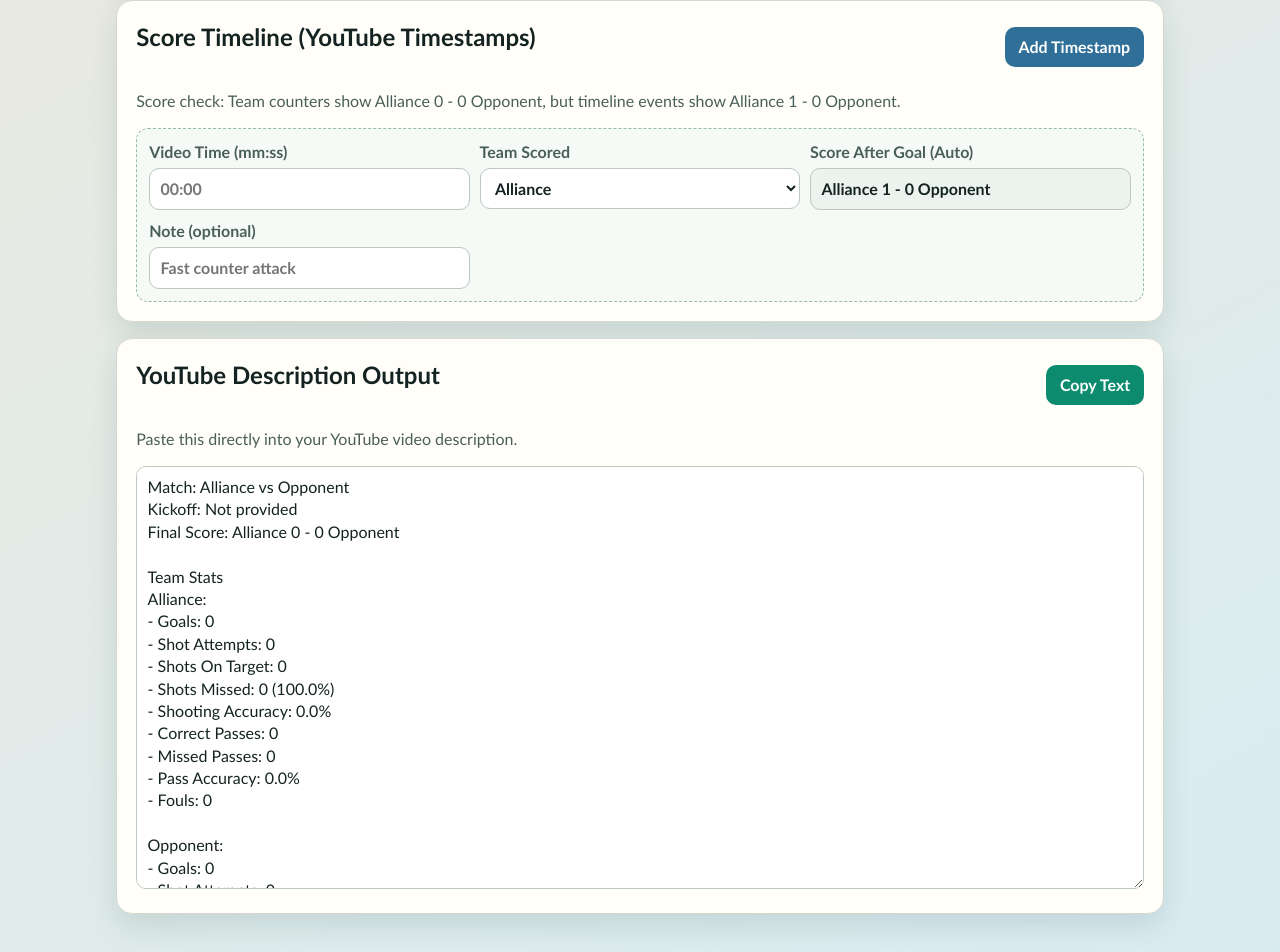
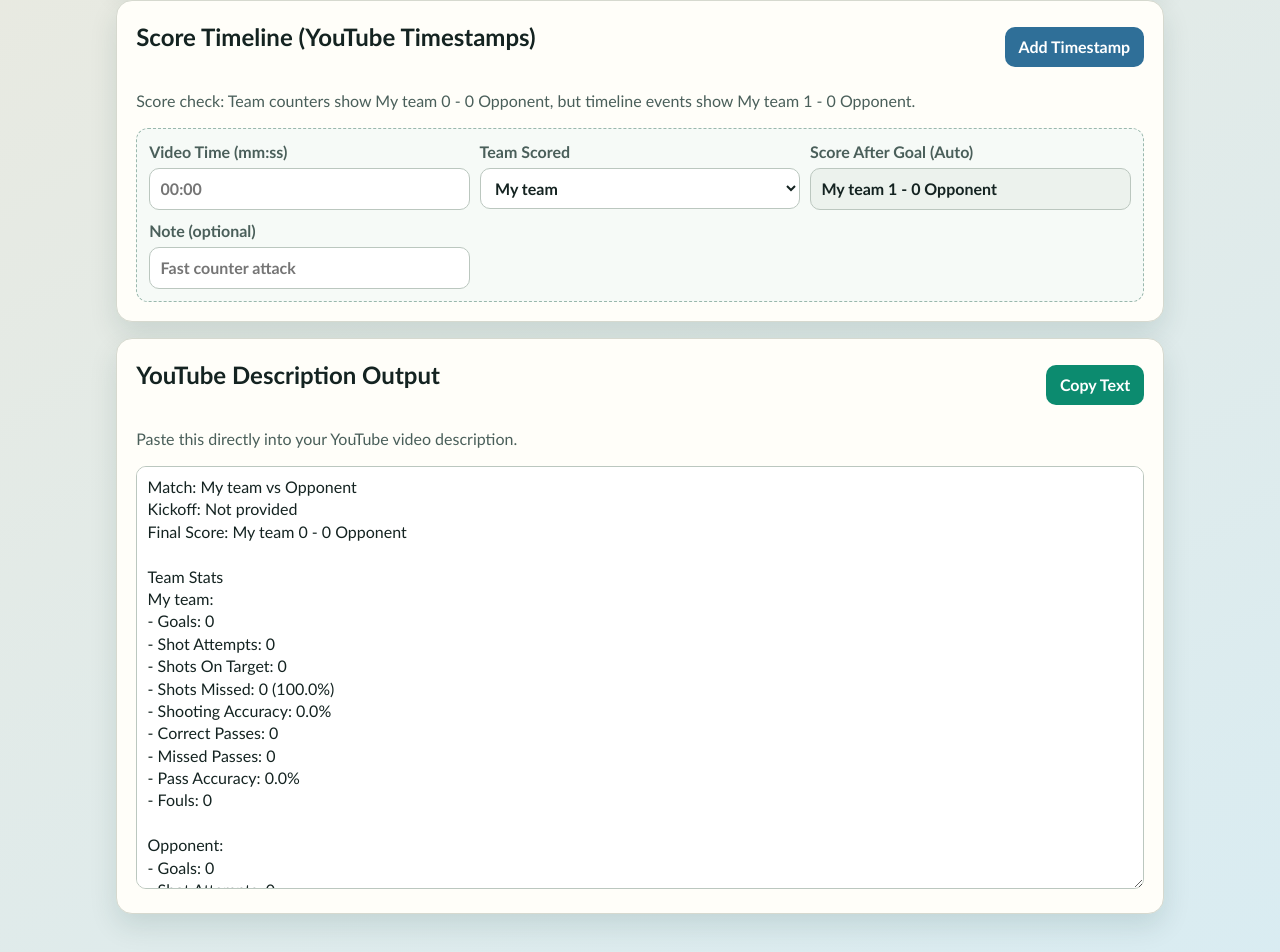
Before and after one commit to fabioeymael/Football-Score, a Vue app: page / in a window 1280 px wide. Shown: the part 1235-2187 px from the top of the page. Built offline with nearby package versions, Linux system fonts and the light colour scheme; no server answers; the database is empty.

Commit message:
refactor: rename team variables and update scoring logic for clarity

```diff
--- a/src/App.vue
+++ b/src/App.vue
@@ -3,8 +3,8 @@ import { computed, onMounted, reactive, ref } from 'vue'
 import { supabase } from './lib/supabase'
 
 const gameDateTime = ref('')
-const homeTeam = ref('Alliance')
-const awayTeam = ref('Opponent')
+const myTeamName = ref('')
+const opponentTeamName = ref('')
 const copyFeedback = ref('')
 const dbFeedback = ref('')
 const isSaving = ref(false)
@@ -12,7 +12,7 @@ const isLoadingGames = ref(false)
 const currentGameId = ref(null)
 const savedGames = ref([])
 
-const createAllianceStats = () => ({
+const createMyTeamStats = () => ({
   score: 0,
   shotsOnTarget: 0,
   shotsMissed: 0,
@@ -31,12 +31,12 @@ const createOpponentStats = () => ({
 const createScoreEvent = () => ({
   id: Date.now() + Math.random(),
   timestamp: '',
-  team: 'home',
+  team: 'myTeam',
   note: '',
 })
 
-const homeStats = reactive(createAllianceStats())
-const awayStats = reactive(createOpponentStats())
+const myTeamStats = reactive(createMyTeamStats())
+const opponentStats = reactive(createOpponentStats())
 const scoreEvents = ref([createScoreEvent()])
 
 const isSupabaseConfigured = computed(() => Boolean(supabase))
@@ -94,6 +94,31 @@ const bumpStat = (stats, key, delta) => {
   stats[key] = Math.max(0, clampToNonNegative(stats[key]) + delta)
 }
 
+const applyVideoTimeMask = (event, inputValue) => {
+  const digits = String(inputValue || '')
+    .replace(/\D/g, '')
+    .slice(0, 4)
+
+  if (!digits) {
+    event.timestamp = ''
+    return
+  }
+
+  if (digits.length <= 2) {
+    event.timestamp = digits
+    return
+  }
+
+  const minutes = digits.slice(0, 2)
+  let seconds = digits.slice(2)
+
+  if (seconds.length === 2) {
+    seconds = String(Math.min(59, Number(seconds))).padStart(2, '0')
+  }
+
+  event.timestamp = `${minutes}:${seconds}`
+}
+
 const sortedEvents = computed(() => {
   return scoreEvents.value
     .map((event, index) => ({ ...event, _index: index }))
@@ -105,20 +130,20 @@ const sortedEvents = computed(() => {
 })
 
 const timelineWithScore = computed(() => {
-  let homeRunningScore = 0
-  let awayRunningScore = 0
+  let myTeamRunningScore = 0
+  let opponentRunningScore = 0
 
   return sortedEvents.value.map((event) => {
-    if (event.team === 'home') {
-      homeRunningScore += 1
+    if (event.team === 'myTeam') {
+      myTeamRunningScore += 1
     } else {
-      awayRunningScore += 1
+      opponentRunningScore += 1
     }
 
     return {
       ...event,
-      homeScore: homeRunningScore,
-      awayScore: awayRunningScore,
+      myTeamScore: myTeamRunningScore,
+      opponentScore: opponentRunningScore,
     }
   })
 })
@@ -126,39 +151,39 @@ const timelineWithScore = computed(() => {
 const finalScore = computed(() => {
   const lastEvent = timelineWithScore.value[timelineWithScore.value.length - 1]
   return {
-    home: lastEvent ? lastEvent.homeScore : 0,
-    away: lastEvent ? lastEvent.awayScore : 0,
+    myTeam: lastEvent ? lastEvent.myTeamScore : 0,
+    opponent: lastEvent ? lastEvent.opponentScore : 0,
   }
 })
 
 const hasScoreMismatch = computed(() => {
   return (
-    clampToNonNegative(homeStats.score) !== finalScore.value.home ||
-    clampToNonNegative(awayStats.score) !== finalScore.value.away
+    clampToNonNegative(myTeamStats.score) !== finalScore.value.myTeam ||
+    clampToNonNegative(opponentStats.score) !== finalScore.value.opponent
   )
 })
 
 const getEventScoreLabel = (eventId) => {
   const orderedEvent = timelineWithScore.value.find((item) => item.id === eventId)
   if (!orderedEvent) {
-    return `${homeTeam.value || 'Alliance'} 0 - 0 ${awayTeam.value || 'Opponent'}`
+    return `${myTeamName.value || 'My team'} 0 - 0 ${opponentTeamName.value || 'Opponent'}`
   }
 
-  return `${homeTeam.value || 'Alliance'} ${orderedEvent.homeScore} - ${orderedEvent.awayScore} ${awayTeam.value || 'Opponent'}`
+  return `${myTeamName.value || 'My team'} ${orderedEvent.myTeamScore} - ${orderedEvent.opponentScore} ${opponentTeamName.value || 'Opponent'}`
 }
 
 const resetForm = () => {
   gameDateTime.value = ''
-  homeTeam.value = 'Alliance'
-  awayTeam.value = 'Opponent'
+  myTeamName.value = ''
+  opponentTeamName.value = ''
   currentGameId.value = null
-  Object.assign(homeStats, createAllianceStats())
-  Object.assign(awayStats, createOpponentStats())
+  Object.assign(myTeamStats, createMyTeamStats())
+  Object.assign(opponentStats, createOpponentStats())
   scoreEvents.value = [createScoreEvent()]
   dbFeedback.value = 'Form reset. Ready for a new game.'
 }
 
-const buildAllianceLine = (name, stats) => {
+const buildMyTeamLine = (name, stats) => {
   const shotAccuracy = getShotAccuracy(stats).toFixed(1)
   const passAccuracy = getPassAccuracy(stats).toFixed(1)
   return [
@@ -189,26 +214,29 @@ const buildOpponentLine = (name, stats) => {
 }
 
 const youtubeSummary = computed(() => {
-  const title = `${homeTeam.value || 'Alliance'} vs ${awayTeam.value || 'Opponent'}`
+  const title = `${myTeamName.value || 'My team'} vs ${opponentTeamName.value || 'Opponent'}`
   const header = [
     `Match: ${title}`,
     `Kickoff: ${formatDateTime(gameDateTime.value)}`,
-    `Final Score: ${homeTeam.value || 'Alliance'} ${clampToNonNegative(homeStats.score)} - ${clampToNonNegative(awayStats.score)} ${awayTeam.value || 'Opponent'}`,
+    `Final Score: ${myTeamName.value || 'My team'} ${clampToNonNegative(myTeamStats.score)} - ${clampToNonNegative(opponentStats.score)} ${opponentTeamName.value || 'Opponent'}`,
     '',
     'Team Stats',
-    ...buildAllianceLine(homeTeam.value || 'Alliance', homeStats),
+    ...buildMyTeamLine(myTeamName.value || 'My team', myTeamStats),
     '',
-    ...buildOpponentLine(awayTeam.value || 'Opponent', awayStats),
+    ...buildOpponentLine(opponentTeamName.value || 'Opponent', opponentStats),
     '',
     'Goal Timeline',
   ]
 
   const timeline = timelineWithScore.value.length
     ? timelineWithScore.value.map((event) => {
-        const teamName = event.team === 'home' ? homeTeam.value || 'Alliance' : awayTeam.value || 'Opponent'
+        const teamName =
+          event.team === 'myTeam'
+            ? myTeamName.value || 'My team'
+            : opponentTeamName.value || 'Opponent'
         const timestamp = event.timestamp || '00:00'
         const note = event.note ? ` | ${event.note}` : ''
-        return `${timestamp} - ${teamName} (${event.homeScore}-${event.awayScore})${note}`
+        return `${timestamp} - ${teamName} (${event.myTeamScore}-${event.opponentScore})${note}`
       })
     : ['No goals recorded yet.']
 
@@ -230,25 +258,25 @@ const copySummary = async () => {
 
 const buildPayload = () => ({
   game_datetime: gameDateTime.value || null,
-  home_team: homeTeam.value || 'Alliance',
-  away_team: awayTeam.value || 'Opponent',
+  home_team: myTeamName.value || 'My team',
+  away_team: opponentTeamName.value || 'Opponent',
   home_stats: {
-    score: clampToNonNegative(homeStats.score),
-    shotsOnTarget: clampToNonNegative(homeStats.shotsOnTarget),
-    shotsMissed: clampToNonNegative(homeStats.shotsMissed),
-    correctPasses: clampToNonNegative(homeStats.correctPasses),
-    missedPasses: clampToNonNegative(homeStats.missedPasses),
-    fouls: clampToNonNegative(homeStats.fouls),
+    score: clampToNonNegative(myTeamStats.score),
+    shotsOnTarget: clampToNonNegative(myTeamStats.shotsOnTarget),
+    shotsMissed: clampToNonNegative(myTeamStats.shotsMissed),
+    correctPasses: clampToNonNegative(myTeamStats.correctPasses),
+    missedPasses: clampToNonNegative(myTeamStats.missedPasses),
+    fouls: clampToNonNegative(myTeamStats.fouls),
   },
   away_stats: {
-    score: clampToNonNegative(awayStats.score),
-    shotsOnTarget: clampToNonNegative(awayStats.shotsOnTarget),
-    shotsMissed: clampToNonNegative(awayStats.shotsMissed),
-    fouls: clampToNonNegative(awayStats.fouls),
+    score: clampToNonNegative(opponentStats.score),
+    shotsOnTarget: clampToNonNegative(opponentStats.shotsOnTarget),
+    shotsMissed: clampToNonNegative(opponentStats.shotsMissed),
+    fouls: clampToNonNegative(opponentStats.fouls),
   },
   score_events: scoreEvents.value.map((event) => ({
     timestamp: event.timestamp || '',
-    team: event.team === 'away' ? 'away' : 'home',
+    team: event.team === 'opponent' ? 'away' : 'home',
     note: event.note || '',
   })),
   youtube_summary: youtubeSummary.value,
@@ -287,18 +315,18 @@ const loadSavedGames = async () => {
 const applySavedGame = (game) => {
   currentGameId.value = game.id
   gameDateTime.value = game.game_datetime ? game.game_datetime.slice(0, 16) : ''
-  homeTeam.value = game.home_team || 'Alliance'
-  awayTeam.value = game.away_team || 'Opponent'
+  myTeamName.value = game.home_team || 'My team'
+  opponentTeamName.value = game.away_team || 'Opponent'
 
-  Object.assign(homeStats, createAllianceStats(), game.home_stats || {})
-  Object.assign(awayStats, createOpponentStats(), game.away_stats || {})
+  Object.assign(myTeamStats, createMyTeamStats(), game.home_stats || {})
+  Object.assign(opponentStats, createOpponentStats(), game.away_stats || {})
 
   const parsedEvents = Array.isArray(game.score_events) ? game.score_events : []
   scoreEvents.value = parsedEvents.length
     ? parsedEvents.map((event, index) => ({
         id: Date.now() + index,
         timestamp: event.timestamp || '',
-        team: event.team === 'away' ? 'away' : 'home',
+        team: event.team === 'away' ? 'opponent' : 'myTeam',
         note: event.note || '',
       }))
     : [createScoreEvent()]
@@ -380,12 +408,12 @@ onMounted(() => {
         </label>
         <div></div>
         <label>
-          Alliance Team
-          <input v-model="homeTeam" type="text" placeholder="Alliance" />
+          My Team
+          <input v-model="myTeamName" type="text" placeholder="My team" />
         </label>
         <label>
           Opponent Team
-          <input v-model="awayTeam" type="text" placeholder="Opponent" />
+          <input v-model="opponentTeamName" type="text" placeholder="Opponent" />
         </label>
       </div>
     </section>
@@ -429,100 +457,100 @@ onMounted(() => {
 
       <div class="grid two-col">
         <article class="team-box">
-          <h3>{{ homeTeam || 'Alliance' }}</h3>
+          <h3>{{ myTeamName || 'My team' }}</h3>
           <div class="stat-grid">
             <label>
               Score
               <div class="counter">
-                <button type="button" class="small secondary" @click="bumpStat(homeStats, 'score', -1)">-</button>
-                <input :value="homeStats.score" disabled type="number" />
-                <button type="button" class="small secondary" @click="bumpStat(homeStats, 'score', 1)">+</button>
+                <button type="button" class="small secondary" @click="bumpStat(myTeamStats, 'score', -1)">-</button>
+                <input :value="myTeamStats.score" disabled type="number" />
+                <button type="button" class="small secondary" @click="bumpStat(myTeamStats, 'score', 1)">+</button>
               </div>
             </label>
             <label>
               Shots On Target
               <div class="counter">
-                <button type="button" class="small secondary" @click="bumpStat(homeStats, 'shotsOnTarget', -1)">-</button>
-                <input :value="homeStats.shotsOnTarget" disabled type="number" />
-                <button type="button" class="small secondary" @click="bumpStat(homeStats, 'shotsOnTarget', 1)">+</button>
+                <button type="button" class="small secondary" @click="bumpStat(myTeamStats, 'shotsOnTarget', -1)">-</button>
+                <input :value="myTeamStats.shotsOnTarget" disabled type="number" />
+                <button type="button" class="small secondary" @click="bumpStat(myTeamStats, 'shotsOnTarget', 1)">+</button>
               </div>
             </label>
             <label>
               Shots Missed
               <div class="counter">
-                <button type="button" class="small secondary" @click="bumpStat(homeStats, 'shotsMissed', -1)">-</button>
-                <input :value="homeStats.shotsMissed" disabled type="number" />
-                <button type="button" class="small secondary" @click="bumpStat(homeStats, 'shotsMissed', 1)">+</button>
+                <button type="button" class="small secondary" @click="bumpStat(myTeamStats, 'shotsMissed', -1)">-</button>
+                <input :value="myTeamStats.shotsMissed" disabled type="number" />
+                <button type="button" class="small secondary" @click="bumpStat(myTeamStats, 'shotsMissed', 1)">+</button>
               </div>
             </label>
             <label>
               Correct Passes
               <div class="counter">
-                <button type="button" class="small secondary" @click="bumpStat(homeStats, 'correctPasses', -1)">-</button>
-                <input :value="homeStats.correctPasses" disabled type="number" />
-                <button type="button" class="small secondary" @click="bumpStat(homeStats, 'correctPasses', 1)">+</button>
+                <button type="button" class="small secondary" @click="bumpStat(myTeamStats, 'correctPasses', -1)">-</button>
+                <input :value="myTeamStats.correctPasses" disabled type="number" />
+                <button type="button" class="small secondary" @click="bumpStat(myTeamStats, 'correctPasses', 1)">+</button>
               </div>
             </label>
             <label>
               Missed Passes
               <div class="counter">
-                <button type="button" class="small secondary" @click="bumpStat(homeStats, 'missedPasses', -1)">-</button>
-                <input :value="homeStats.missedPasses" disabled type="number" />
-                <button type="button" class="small secondary" @click="bumpStat(homeStats, 'missedPasses', 1)">+</button>
+                <button type="button" class="small secondary" @click="bumpStat(myTeamStats, 'missedPasses', -1)">-</button>
+                <input :value="myTeamStats.missedPasses" disabled type="number" />
+                <button type="button" class="small secondary" @click="bumpStat(myTeamStats, 'missedPasses', 1)">+</button>
               </div>
             </label>
             <label>
               Fouls
               <div class="counter">
-                <button type="button" class="small secondary" @click="bumpStat(homeStats, 'fouls', -1)">-</button>
-                <input :value="homeStats.fouls" disabled type="number" />
-                <button type="button" class="small secondary" @click="bumpStat(homeStats, 'fouls', 1)">+</button>
+                <button type="button" class="small secondary" @click="bumpStat(myTeamStats, 'fouls', -1)">-</button>
+                <input :value="myTeamStats.fouls" disabled type="number" />
+                <button type="button" class="small secondary" @click="bumpStat(myTeamStats, 'fouls', 1)">+</button>
               </div>
             </label>
-            <p class="stat-text">Shot Attempts: {{ getShotAttempts(homeStats) }}</p>
-            <p class="stat-text">Shooting Accuracy: {{ getShotAccuracy(homeStats).toFixed(1) }}%</p>
-            <p class="stat-text">Pass Attempts: {{ getPassAttempts(homeStats) }}</p>
-            <p class="stat-text">Pass Accuracy: {{ getPassAccuracy(homeStats).toFixed(1) }}%</p>
+            <p class="stat-text">Shot Attempts: {{ getShotAttempts(myTeamStats) }}</p>
+            <p class="stat-text">Shooting Accuracy: {{ getShotAccuracy(myTeamStats).toFixed(1) }}%</p>
+            <p class="stat-text">Pass Attempts: {{ getPassAttempts(myTeamStats) }}</p>
+            <p class="stat-text">Pass Accuracy: {{ getPassAccuracy(myTeamStats).toFixed(1) }}%</p>
           </div>
         </article>
 
         <article class="team-box">
-          <h3>{{ awayTeam || 'Opponent' }}</h3>
+          <h3>{{ opponentTeamName || 'Opponent' }}</h3>
           <div class="stat-grid">
             <label>
               Score
               <div class="counter">
-                <button type="button" class="small secondary" @click="bumpStat(awayStats, 'score', -1)">-</button>
-                <input :value="awayStats.score" disabled type="number" />
-                <button type="button" class="small secondary" @click="bumpStat(awayStats, 'score', 1)">+</button>
+                <button type="button" class="small secondary" @click="bumpStat(opponentStats, 'score', -1)">-</button>
+                <input :value="opponentStats.score" disabled type="number" />
+                <button type="button" class="small secondary" @click="bumpStat(opponentStats, 'score', 1)">+</button>
               </div>
             </label>
             <label>
               Shots On Target
               <div class="counter">
-                <button type="button" class="small secondary" @click="bumpStat(awayStats, 'shotsOnTarget', -1)">-</button>
-                <input :value="awayStats.shotsOnTarget" disabled type="number" />
-                <button type="button" class="small secondary" @click="bumpStat(awayStats, 'shotsOnTarget', 1)">+</button>
+                <button type="button" class="small secondary" @click="bumpStat(opponentStats, 'shotsOnTarget', -1)">-</button>
+                <input :value="opponentStats.shotsOnTarget" disabled type="number" />
+                <button type="button" class="small secondary" @click="bumpStat(opponentStats, 'shotsOnTarget', 1)">+</button>
               </div>
             </label>
             <label>
               Shots Missed
               <div class="counter">
-                <button type="button" class="small secondary" @click="bumpStat(awayStats, 'shotsMissed', -1)">-</button>
-                <input :value="awayStats.shotsMissed" disabled type="number" />
-                <button type="button" class="small secondary" @click="bumpStat(awayStats, 'shotsMissed', 1)">+</button>
+                <button type="button" class="small secondary" @click="bumpStat(opponentStats, 'shotsMissed', -1)">-</button>
+                <input :value="opponentStats.shotsMissed" disabled type="number" />
+                <button type="button" class="small secondary" @click="bumpStat(opponentStats, 'shotsMissed', 1)">+</button>
               </div>
             </label>
             <label>
               Fouls
               <div class="counter">
-                <button type="button" class="small secondary" @click="bumpStat(awayStats, 'fouls', -1)">-</button>
-                <input :value="awayStats.fouls" disabled type="number" />
-                <button type="button" class="small secondary" @click="bumpStat(awayStats, 'fouls', 1)">+</button>
+                <button type="button" class="small secondary" @click="bumpStat(opponentStats, 'fouls', -1)">-</button>
+                <input :value="opponentStats.fouls" disabled type="number" />
+                <button type="button" class="small secondary" @click="bumpStat(opponentStats, 'fouls', 1)">+</button>
               </div>
             </label>
-            <p class="stat-text">Shot Attempts: {{ getShotAttempts(awayStats) }}</p>
-            <p class="stat-text">Shooting Accuracy: {{ getShotAccuracy(awayStats).toFixed(1) }}%</p>
+            <p class="stat-text">Shot Attempts: {{ getShotAttempts(opponentStats) }}</p>
+            <p class="stat-text">Shooting Accuracy: {{ getShotAccuracy(opponentStats).toFixed(1) }}%</p>
           </div>
         </article>
       </div>
@@ -534,24 +562,31 @@ onMounted(() => {
         <button type="button" class="secondary" @click="addScoreEvent">Add Timestamp</button>
       </div>
       <p class="hint" v-if="hasScoreMismatch">
-        Score check: Team counters show {{ homeTeam || 'Alliance' }} {{ homeStats.score }} - {{ awayStats.score }} {{ awayTeam || 'Opponent' }},
-        but timeline events show {{ homeTeam || 'Alliance' }} {{ finalScore.home }} - {{ finalScore.away }} {{ awayTeam || 'Opponent' }}.
+        Score check: Team counters show {{ myTeamName || 'My team' }} {{ myTeamStats.score }} - {{ opponentStats.score }} {{ opponentTeamName || 'Opponent' }},
+        but timeline events show {{ myTeamName || 'My team' }} {{ finalScore.myTeam }} - {{ finalScore.opponent }} {{ opponentTeamName || 'Opponent' }}.
       </p>
       <p class="hint" v-else>
-        Score check: Team counters match timeline ({{ homeTeam || 'Alliance' }} {{ finalScore.home }} - {{ finalScore.away }} {{ awayTeam || 'Opponent' }}).
+        Score check: Team counters match timeline ({{ myTeamName || 'My team' }} {{ finalScore.myTeam }} - {{ finalScore.opponent }} {{ opponentTeamName || 'Opponent' }}).
       </p>
 
       <div class="timeline-wrap">
         <article v-for="event in scoreEvents" :key="event.id" class="timeline-row">
           <label>
             Video Time (mm:ss)
-            <input v-model="event.timestamp" placeholder="00:00" type="text" />
+            <input
+              :value="event.timestamp"
+              @input="applyVideoTimeMask(event, $event.target.value)"
+              inputmode="numeric"
+              maxlength="5"
+              placeholder="00:00"
+              type="text"
+            />
           </label>
           <label>
             Team Scored
             <select v-model="event.team">
-              <option value="home">{{ homeTeam || 'Alliance' }}</option>
-              <option value="away">{{ awayTeam || 'Opponent' }}</option>
+              <option value="myTeam">{{ myTeamName || 'My team' }}</option>
+              <option value="opponent">{{ opponentTeamName || 'Opponent' }}</option>
             </select>
           </label>
           <label>
```
